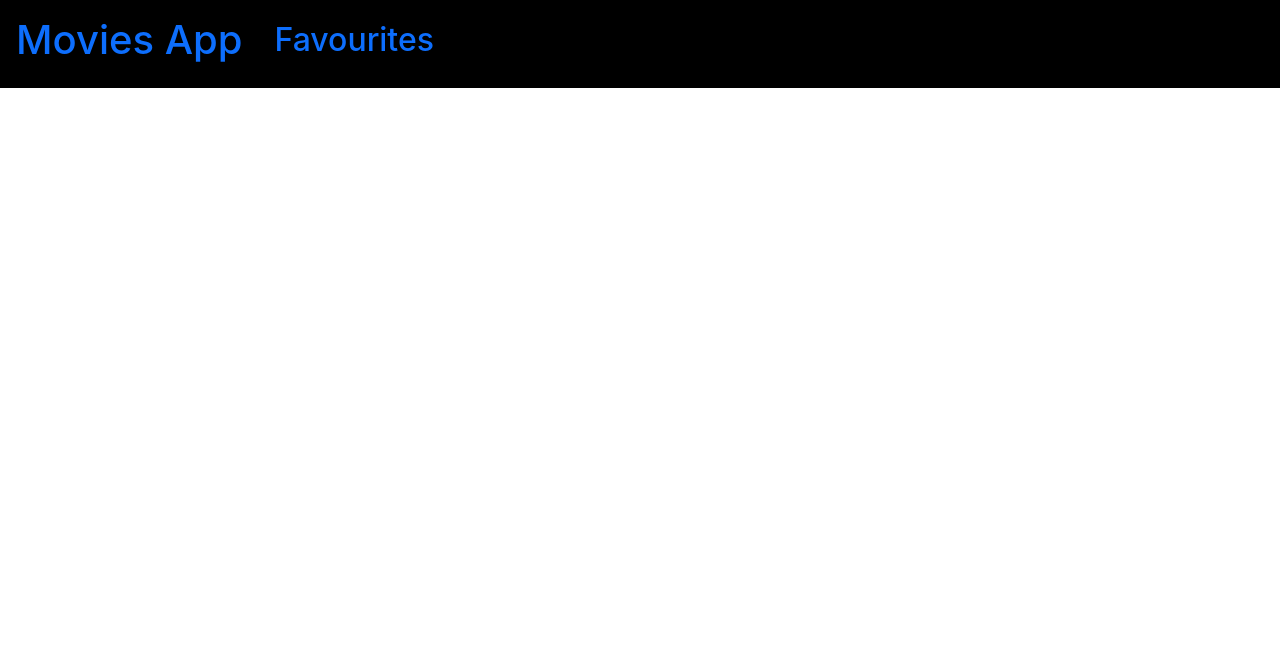
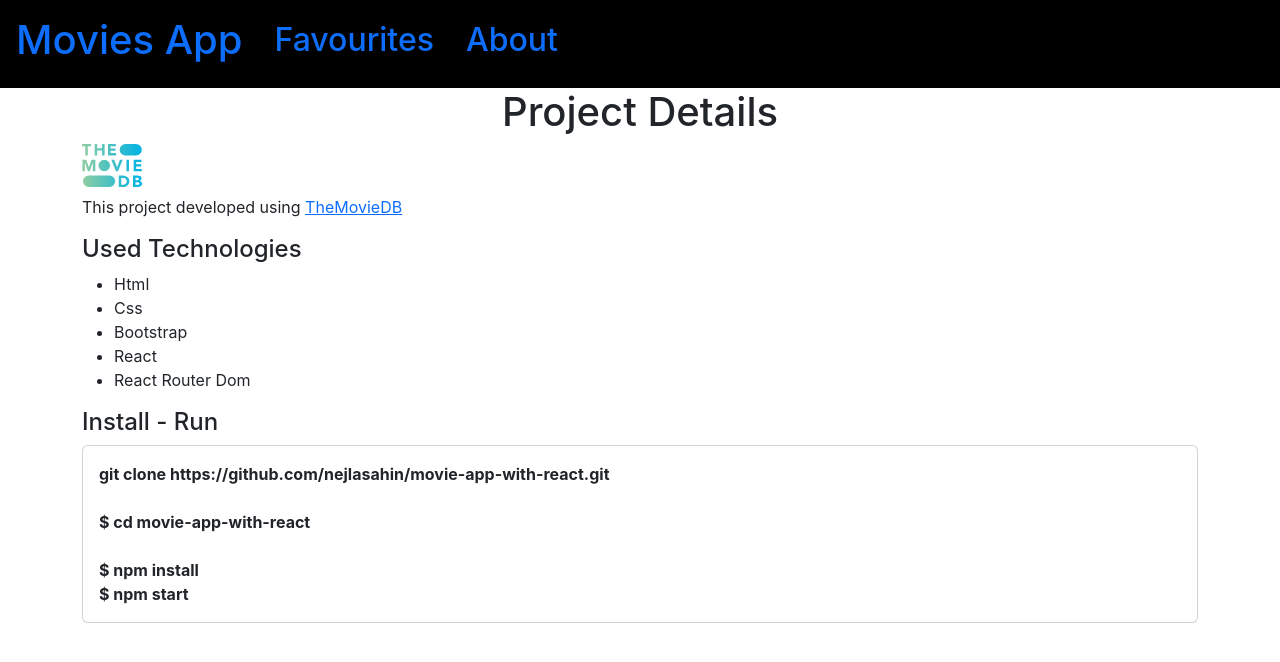
Before and after one commit to vkp3012/App-React, a React (Create React App) app in the folder movie/: page /about in a window 1280 px wide. Shown: the top 662 px of the page. Built offline with nearby package versions, Linux system fonts and the light colour scheme; the HTML template or start-up script is replaced by a standard one.

Commit message:
about page is added

```diff
--- a/movie/src/App.css
+++ b/movie/src/App.css
@@ -122,9 +122,9 @@ position: relative;
     margin: 0.1rem;
   }
   .movie-button{
-    width: 80%;
+    width: 60%;
   }
   .movie-img{
-    width: 40vw;
+    width: 45vw;
   }
 }
--- a/movie/src/App.js
+++ b/movie/src/App.js
@@ -6,7 +6,7 @@ import Banner from './Components/Banner';
 import List from './Components/List';
 import Favourites from './Components/Favourites';
 import {BrowserRouter,Routes,Route} from 'react-router-dom'
-
+import About from './Components/About';
 function App() {
   return (
     <BrowserRouter>
@@ -23,6 +23,7 @@ function App() {
       />
 
       <Route path = "/fav" element={<Favourites/>} />
+      <Route path = "/about" element={<About />} />
     </Routes>
 
   </BrowserRouter>
--- /dev/null
+++ b/movie/src/Components/About.js
@@ -0,0 +1,35 @@
+import React from 'react'
+import api from '../assets/api.svg'
+function About() {
+  return (
+    <div className="container">
+        <h1 className='text-center'> Project Details</h1>
+        <img className="mb-2" src={api} width="60px" alt="api" />
+        <p>This project developed using <a href="https://www.themoviedb.org/" target="_blank"> TheMovieDB</a></p>
+
+        <h4>Used Technologies</h4>
+                <ul>
+                    <li>Html</li>
+                    <li>Css</li>
+                    <li>Bootstrap</li>
+                    <li>React</li>
+                    <li>React Router Dom</li>
+                </ul>
+
+                <h4>Install - Run</h4>
+                <div class="card">
+                    <div class="card-body fw-bold text-dark">
+                        git clone https://github.com/nejlasahin/movie-app-with-react.git <br />
+                        <br />
+                        $ cd  movie-app-with-react<br />
+                        <br />
+                        $ npm install <br />
+                        $ npm start <br />
+
+                    </div>
+                </div>
+    </div>
+  )
+}
+
+export default About
--- a/movie/src/Components/Favourites.js
+++ b/movie/src/Components/Favourites.js
@@ -1,10 +1,6 @@
-/* eslint-disable jsx-a11y/alt-text */
-/* eslint-disable jsx-a11y/scope */
-/* eslint-disable array-callback-return */
-/* eslint-disable jsx-a11y/anchor-is-valid */
 import React, { Component } from "react";
-// import axios from "axios";
-// import API_KEY from "../appkey";
+import axios from "axios";
+import API_KEY from "../appkey";
 export default class Favourites extends Component {
     constructor() {
         super();
@@ -13,8 +9,8 @@ export default class Favourites extends Component {
             genre: [],
             currGenre: "All Genre",
             currText: "",
-            limit:5,
-            currpage:1,
+            limit: 5,
+            currPage: 1,
         };
     }
 
@@ -113,19 +109,19 @@ export default class Favourites extends Component {
         })
     }
 
-    handlechange = (page) => {
-        this.setState ({
-            currpage : page
+    handlePageNum = (page) => {
+        this.setState({
+            currPage: page
         })
     }
 
     handleDelete = (id) => {
         let newarr = [];
-        newarr = this.state.movies.filter((movieObj)=>movieObj.id !== id)
-        this.setState ({
-            movies : [...newarr]
+        newarr = this.state.movies.filter((movieObj) => movieObj.id !== id)
+        this.setState({
+            movies: [...newarr]
         })
-        localStorage.setItem("movies",JSON.stringify(newarr));
+        localStorage.setItem("movies", JSON.stringify(newarr));
     }
 
     render() {
@@ -150,32 +146,33 @@ export default class Favourites extends Component {
             10752: "War",
             37: "Western",
         };
-        let filteredMovies = [];
+        let filteredMovies = this.state.movies;
         if (this.state.currText === '') {
             filteredMovies = this.state.movies;
         }
         else {
-            filteredMovies = this.state.movies.filter((movieObj) => {
+            filteredMovies = filteredMovies.filter((movieObj) => {
                 let movieName = movieObj.original_title.toLowerCase();
-                return movieName.includes(this.state.currText.toLowerCase());//[t,o,p, ,g,u,n, ,m,a,v,e,r,i,c,k]
-            })
+                return movieName.includes(this.state.currText);//[t,o,p, ,g,u,n, ,m,a,v,e,r,i,c,k]
+            });
         }
 
         if (this.state.currGenre !== "All Genre") {
-            filteredMovies = this.state.movies.filter(
-                (movieObj) => genreId[movieObj.genre_ids[0]] === this.state.currGenre
+            filteredMovies = filteredMovies.filter(
+                (movieObj) => genreId[movieObj.genre_ids[0]] == this.state.currGenre
             );
         }
 
-        let pages = Math.ceil(filteredMovies.length/this.state.limit)
+        let pages = Math.ceil(filteredMovies.length / this.state.limit);
+
         let pagesarr = [];
-        for(let i = 1;i<=pages; i++){
+        for (let i = 1; i <= pages; i++) {
             pagesarr.push(i);
         }
 
-        let si = (this.state.currpage - 1)*this.state.limit;
-        let ei = si + this.state.limit;
-        filteredMovies = filteredMovies.slice(si,ei)
+        let si = (this.state.currPage - 1) * this.state.limit;
+        let ei = si + this.state.limit - 1;
+        filteredMovies = filteredMovies.slice(si, ei + 1);
 
         return (
             <div class="row" style={{ margin: "1rem" }}>
@@ -211,8 +208,8 @@ export default class Favourites extends Component {
                             type="number"
                             className="col-4"
                             placeholder="Row Count"
-                            value={this.state.limit}
-                            onChange={(e)=>this.setState({limit:e.target.value})}
+                            // value={this.state.limit}
+                            onChange={(e) => this.setState({ limit: e.target.value })}
                         >
                         </input>
                     </div>
@@ -249,7 +246,7 @@ export default class Favourites extends Component {
                                         <td>{movieObj.popularity}</td>
                                         <td>{movieObj.vote_average}</td>
                                         <td>
-                                            <button class="btn btn-outline-danger" onClick={()=> this.handleDelete(movieObj.id)}>Delete</button>
+                                            <button class="btn btn-outline-danger" onClick={() => this.handleDelete(movieObj.id)}>Delete</button>
                                         </td>
                                     </tr>
                                 ))}
@@ -257,23 +254,19 @@ export default class Favourites extends Component {
                         </table>
 
                     </div>
+                </div>
 
-                    <div className="pagination">
                 <nav aria-label="Page navigation example">
                     <ul class="pagination">
-                                {
-                                    pagesarr.map((page) =>(
+                        {pagesarr.map((page) => (
                             <li class="page-item">
-                                            <a class="page-link" onClick = {() => this.handlechange(page)}>
+                                <a class="page-link" onClick={() => this.handlePageNum(page)}>
                                     {page}
                                 </a>
                             </li>
-                                    ))
-                                }
+                        ))}
                     </ul>
                 </nav>
-                    </div>
-                </div>
             </div>
         );
     }
--- a/movie/src/Components/Navbar.js
+++ b/movie/src/Components/Navbar.js
@@ -11,6 +11,10 @@ export default class Navbar extends Component {
         <Link to="/fav" style={{ textDecoration: "none" }}>
           <h2 style={{ marginLeft: "2rem" }}>Favourites</h2>
         </Link>
+
+        <Link to="/about" style={{ textDecoration: "none" }}>
+          <h2 style={{ marginLeft: "2rem" }}>About</h2>
+        </Link>
       </div>
     )
   }
```
Also changed, not shown: movie/src/Components/Profile.js (added, +9 -0 lines), movie/src/assets/api.svg (added). Lines whose indentation alone changed are shown as unchanged.
